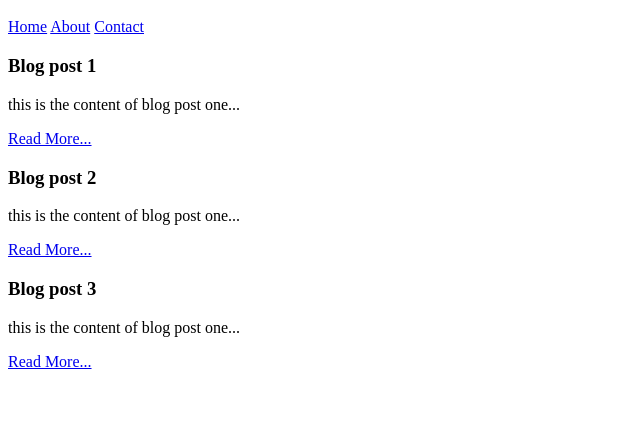
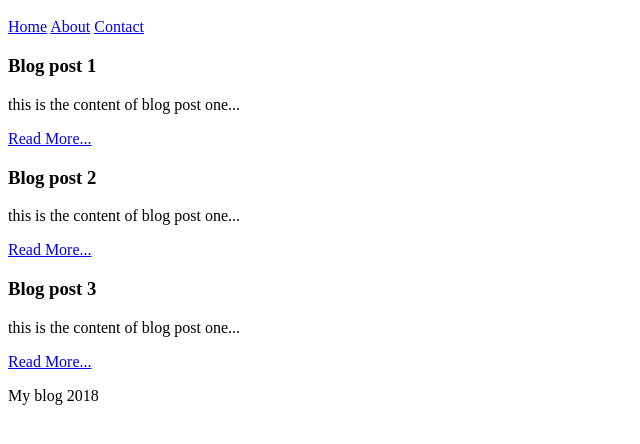
Before and after one commit to pedsm/web101, a plain HTML site: page blog/index.html in a window 1280 px wide. Shown: the part 48-492 px from the top of the page, without its empty margins (0-640 px from the left). Drawn offline with Linux system fonts and the light colour scheme.

Commit message:
blog basics finished

```diff
--- a/blog/index.html
+++ b/blog/index.html
@@ -26,5 +26,8 @@
             <p>this is the content of blog post one...</p>
             <a href="#">Read More...</a>
         </div>
+        <div>
+            <p>My blog 2018</p>
+        </div>
     </body>
 </html>
```
